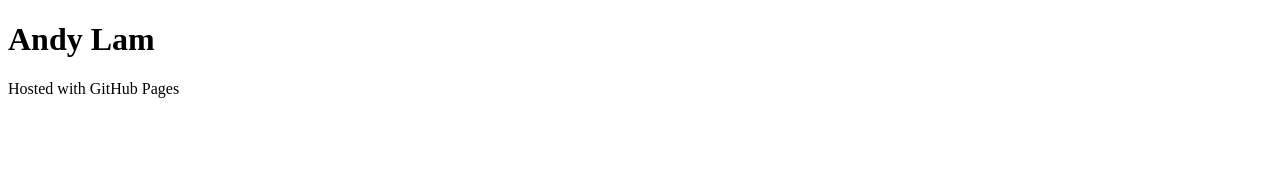
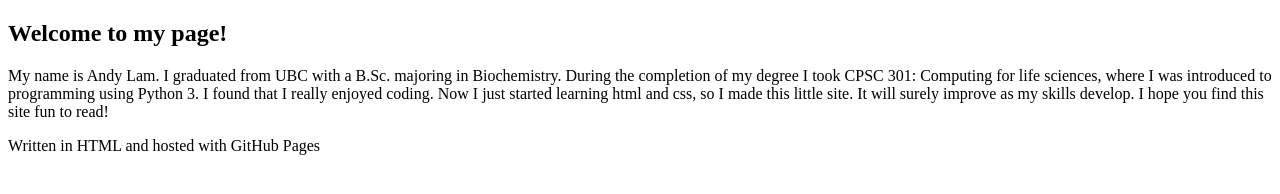
Before and after one commit to aywl/aywl.github.io, a plain HTML site: page index.html in a window 1280 px wide. Drawn offline with Linux system fonts and the light colour scheme.

Commit message:
write more about self

```diff
--- a/index.html
+++ b/index.html
@@ -1,13 +1,23 @@
 <!DOCTYPE html>
 <html>
+
 <head>
-<title>
-Aywl Website
-</title>
+  <title>
+    Andy Lam
+  </title>
 </head>
 
 <body>
-<h1> Andy Lam </h1>
-<p> Hosted with GitHub Pages </p>
+  <h2>
+    Welcome to my page!
+  </h2>
+  <p>
+    My name is Andy Lam. I graduated from UBC with a B.Sc. majoring in Biochemistry. During the completion of my degree I took CPSC 301: Computing for life sciences, where I was introduced to programming using Python 3. I found that I really enjoyed coding. Now I just started learning html and css, so I made this little site. It will surely improve as my skills develop. I hope you find this site fun to read!
+  </p>
 </body>
+
+<footer>
+  Written in HTML and hosted with GitHub Pages
+</footer>
+
 </html>
```
